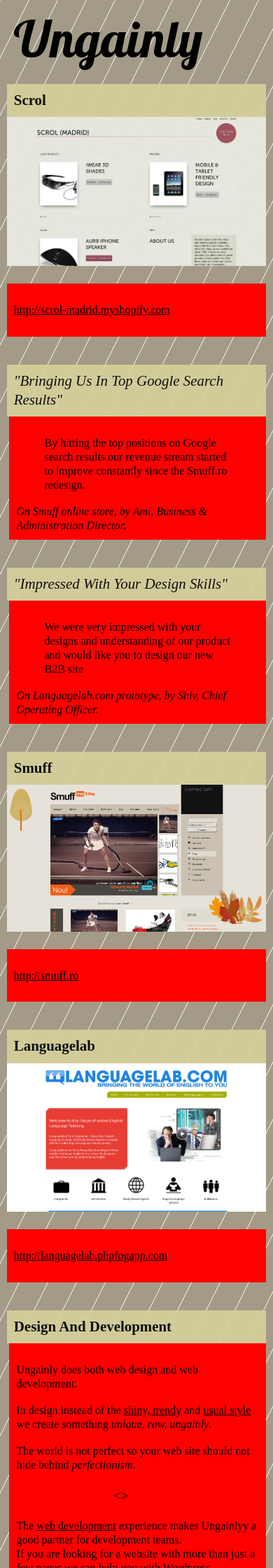
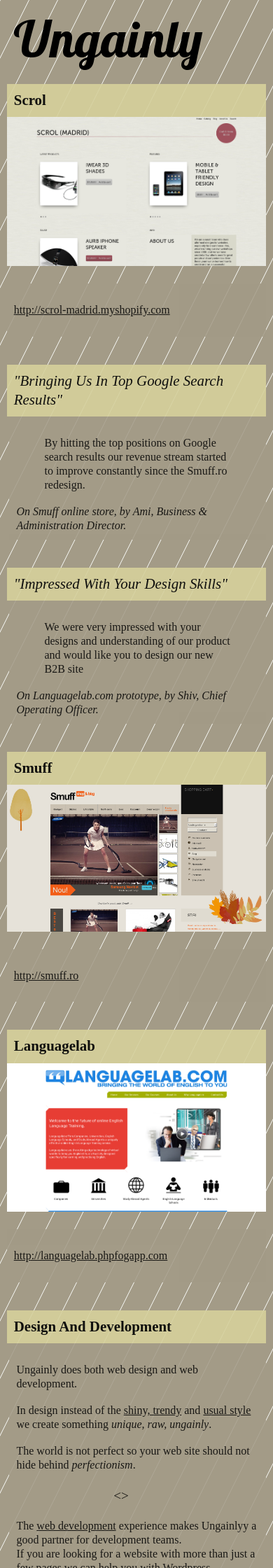
Before and after one commit to metamn/ungainlyy, a Jekyll site: the page built from index.html, in a window 390 px wide. Shown: the top 2240 px of the page at 70% size. Built offline with Jekyll 4.4.1, drawn with Linux system fonts in a browser that asks for light colours; nearby versions of some CDN libraries.

Commit message:
Fixing mobile background for pages, nav

```diff
--- a/assets/mobile.css
+++ b/assets/mobile.css
@@ -61,7 +61,8 @@
 }
 .content {
   padding: .625em;
-  background: red;
+  background: #a39b87;
+  opacity: .85;
 }
 
 article.page {
```
Also changed, not shown: 4 other files.
